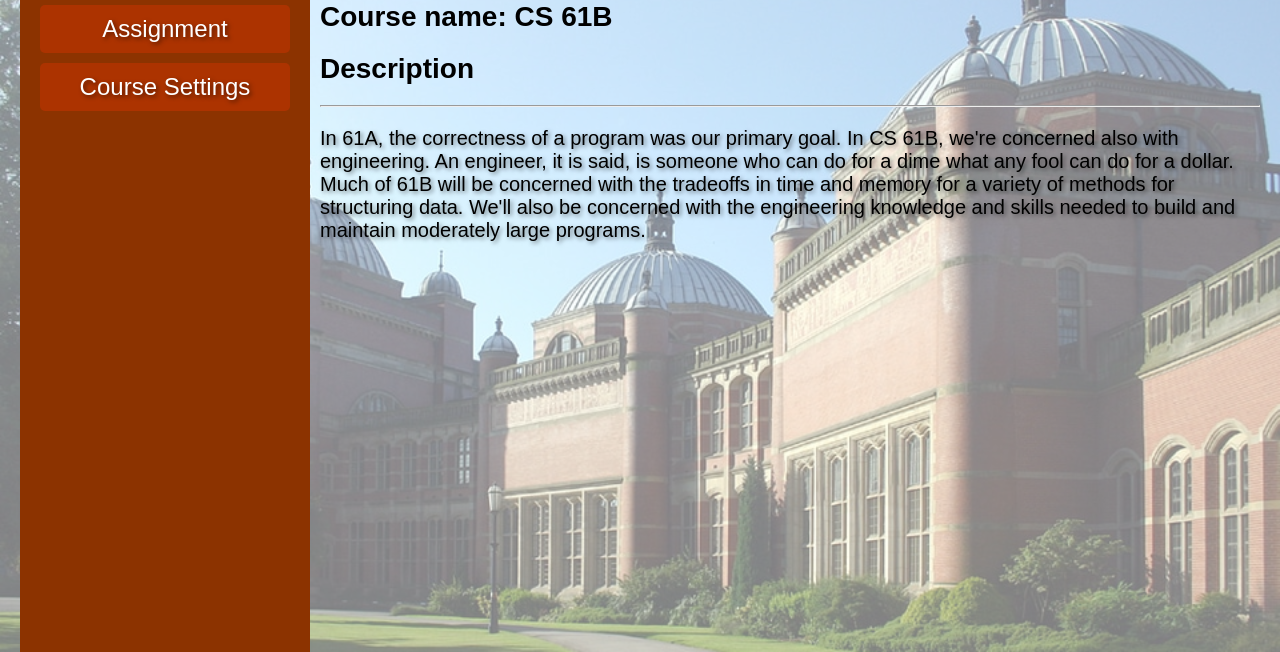
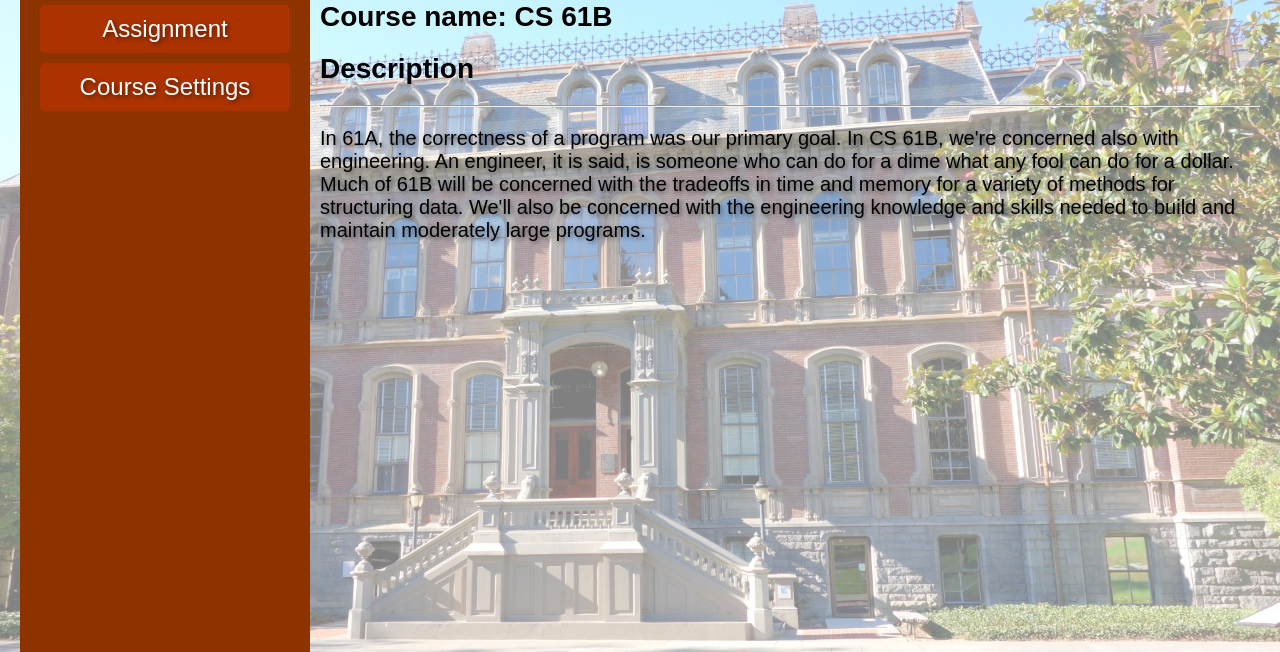
Before and after one commit to shiho-jo/uturano-autograde, a plain HTML site: page frontend/pages/overview.html in a window 1280 px wide. Shown: the part 148-800 px from the top of the page. Drawn offline with Linux system fonts and the light colour scheme.

Commit message:
Update gitignore and assets

```diff
--- a/frontend/asset/stylesheet.css
+++ b/frontend/asset/stylesheet.css
@@ -2,7 +2,7 @@ body {
     font-family: Arial, sans-serif;
     margin: 0;
     padding: 0;
-    background: rgba(255, 255, 255, 0.5) url("birmingham.jpg");
+    background: rgba(255, 255, 255, 0.5) url("berkeley.jpg");
     background-blend-mode: overlay;
     background-repeat: no-repeat;
     background-attachment: fixed;
```
Also changed, not shown: frontend/asset/berkeley.jpg (added), frontend/asset/birmingham.jpg (deleted), 1 other file.
